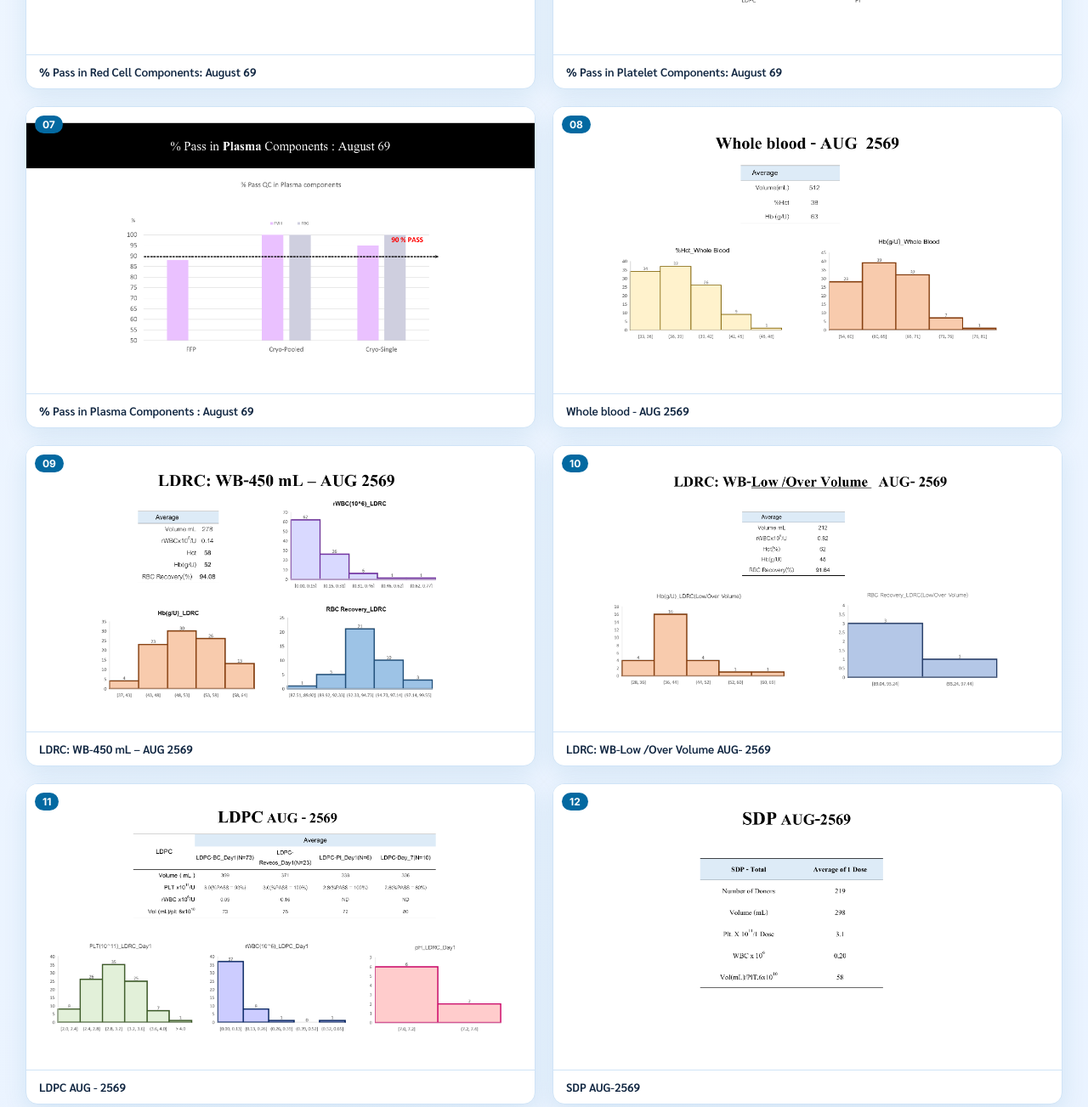
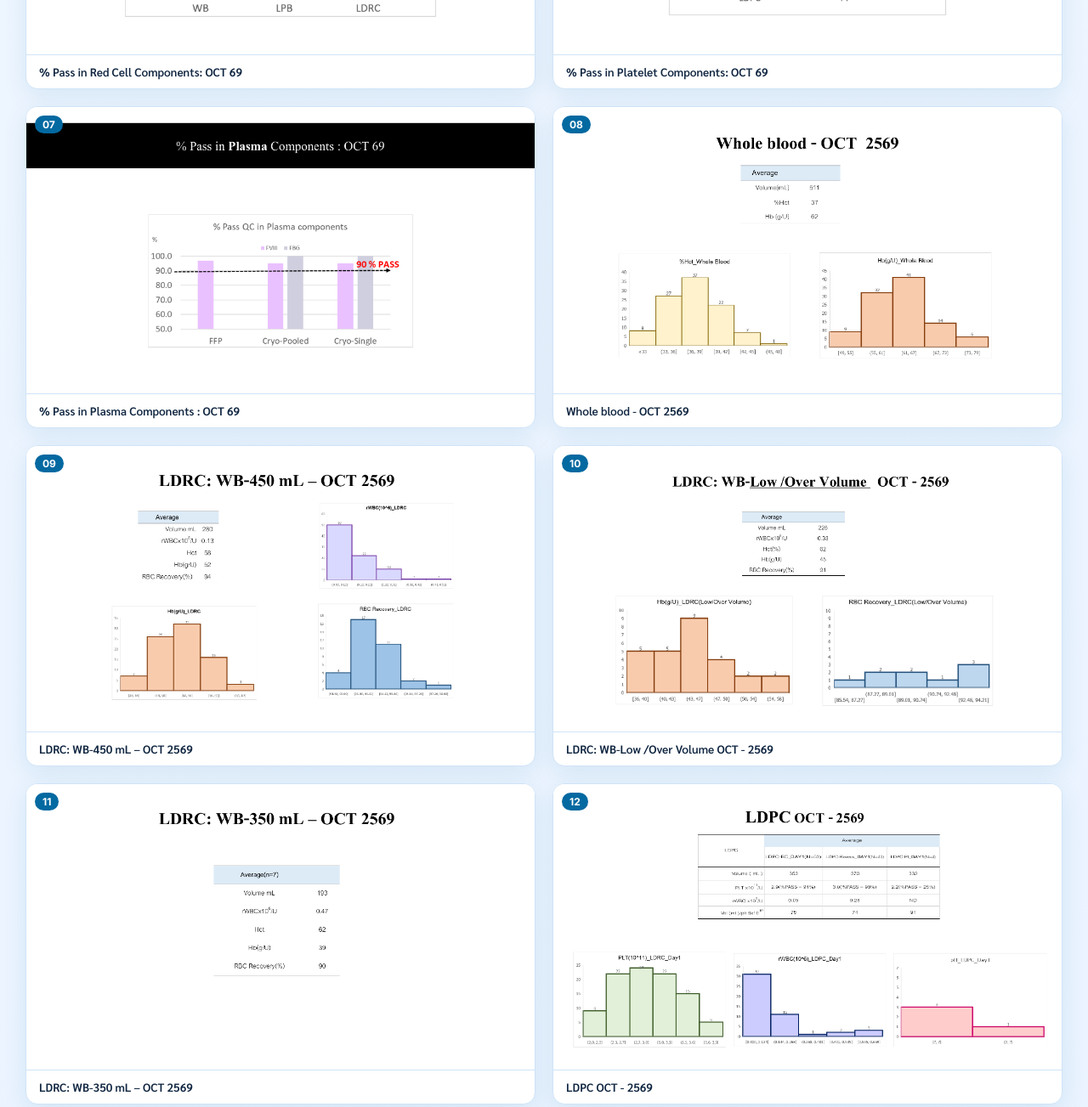
Before and after one commit to nuttawit61/StatisticBloodbank, a plain HTML site: page Dashboard QC Blood Components.html in a window 1280 px wide. Shown: the part 1320-2623 px from the top of the page at 85% size. Drawn offline with Linux system fonts and the light colour scheme.

Commit message:
Add files via upload

```diff
--- a/Dashboard QC Blood Components.html
+++ b/Dashboard QC Blood Components.html
@@ -414,6 +414,47 @@
     "Pooled Granulocyte"
    ],
    "drive": "https://drive.google.com/file/d/1lPR8C-gnl6UTw_hJQDYVBaMNV4LSwjSJ/view"
+  },
+  "ตุลาคม": {
+   "pdf": "qc_assets/2569/10/chart-qc.pdf",
+   "images": [
+    "qc_assets/2569/10/qc-01.png",
+    "qc_assets/2569/10/qc-02.png",
+    "qc_assets/2569/10/qc-03.png",
+    "qc_assets/2569/10/qc-04.png",
+    "qc_assets/2569/10/qc-05.png",
+    "qc_assets/2569/10/qc-06.png",
+    "qc_assets/2569/10/qc-07.png",
+    "qc_assets/2569/10/qc-08.png",
+    "qc_assets/2569/10/qc-09.png",
+    "qc_assets/2569/10/qc-10.png",
+    "qc_assets/2569/10/qc-11.png",
+    "qc_assets/2569/10/qc-12.png",
+    "qc_assets/2569/10/qc-13.png",
+    "qc_assets/2569/10/qc-14.png",
+    "qc_assets/2569/10/qc-15.png",
+    "qc_assets/2569/10/qc-16.png"
+   ],
+   "count": 16,
+   "titles": [
+    "QC Blood Component",
+    "2569",
+    "% Pass in Blood Components: 2569",
+    "% Pass in Blood Components: OCT 69",
+    "% Pass in Red Cell Components: OCT 69",
+    "% Pass in Platelet Components: OCT 69",
+    "% Pass in Plasma Components : OCT 69",
+    "Whole blood - OCT 2569",
+    "LDRC: WB-450 mL – OCT 2569",
+    "LDRC: WB-Low /Over Volume OCT - 2569",
+    "LDRC: WB-350 mL – OCT 2569",
+    "LDPC OCT - 2569",
+    "SDP OCT-2569",
+    "FFP OCT - 2569",
+    "CRYO OCT - 2569",
+    "Pooled Granulocyte"
+   ],
+   "drive": ""
   }
  }
 };
--- a/qc_manifest.json
+++ b/qc_manifest.json
@@ -231,6 +231,47 @@
     "Pooled Granulocyte"
    ],
    "drive": "https://drive.google.com/file/d/1lPR8C-gnl6UTw_hJQDYVBaMNV4LSwjSJ/view"
+  },
+  "ตุลาคม": {
+   "pdf": "qc_assets/2569/10/chart-qc.pdf",
+   "images": [
+    "qc_assets/2569/10/qc-01.png",
+    "qc_assets/2569/10/qc-02.png",
+    "qc_assets/2569/10/qc-03.png",
+    "qc_assets/2569/10/qc-04.png",
+    "qc_assets/2569/10/qc-05.png",
+    "qc_assets/2569/10/qc-06.png",
+    "qc_assets/2569/10/qc-07.png",
+    "qc_assets/2569/10/qc-08.png",
+    "qc_assets/2569/10/qc-09.png",
+    "qc_assets/2569/10/qc-10.png",
+    "qc_assets/2569/10/qc-11.png",
+    "qc_assets/2569/10/qc-12.png",
+    "qc_assets/2569/10/qc-13.png",
+    "qc_assets/2569/10/qc-14.png",
+    "qc_assets/2569/10/qc-15.png",
+    "qc_assets/2569/10/qc-16.png"
+   ],
+   "count": 16,
+   "titles": [
+    "QC Blood Component",
+    "2569",
+    "% Pass in Blood Components: 2569",
+    "% Pass in Blood Components: OCT 69",
+    "% Pass in Red Cell Components: OCT 69",
+    "% Pass in Platelet Components: OCT 69",
+    "% Pass in Plasma Components : OCT 69",
+    "Whole blood - OCT 2569",
+    "LDRC: WB-450 mL – OCT 2569",
+    "LDRC: WB-Low /Over Volume OCT - 2569",
+    "LDRC: WB-350 mL – OCT 2569",
+    "LDPC OCT - 2569",
+    "SDP OCT-2569",
+    "FFP OCT - 2569",
+    "CRYO OCT - 2569",
+    "Pooled Granulocyte"
+   ],
+   "drive": ""
   }
  }
 }
```
Also changed, not shown: qc_assets/2569/10/qc-01.png (added), qc_assets/2569/10/qc-02.png (added), qc_assets/2569/10/qc-03.png (added), qc_assets/2569/10/qc-04.png (added), qc_assets/2569/10/qc-05.png (added), qc_assets/2569/10/qc-06.png (added), qc_assets/2569/10/qc-07.png (added), qc_assets/2569/10/qc-08.png (added), qc_assets/2569/10/qc-09.png (added), qc_assets/2569/10/qc-10.png (added), qc_assets/2569/10/qc-11.png (added), qc_assets/2569/10/qc-12.png (added), qc_assets/2569/10/qc-13.png (added), qc_assets/2569/10/qc-14.png (added), 2 more files, 1 other file.
